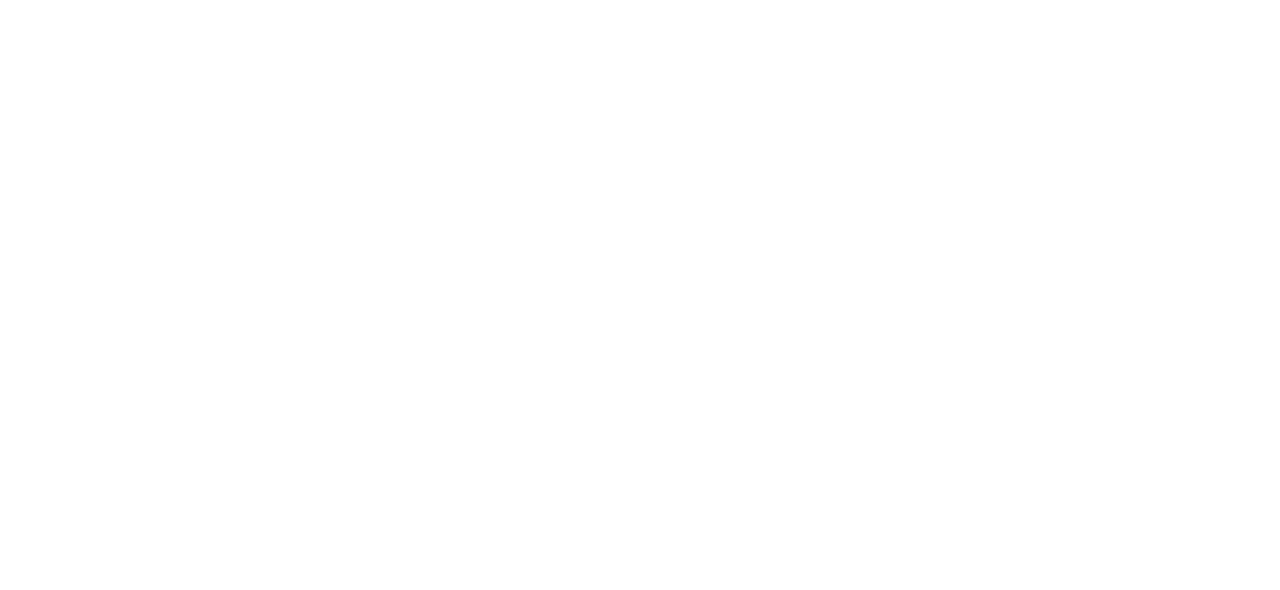
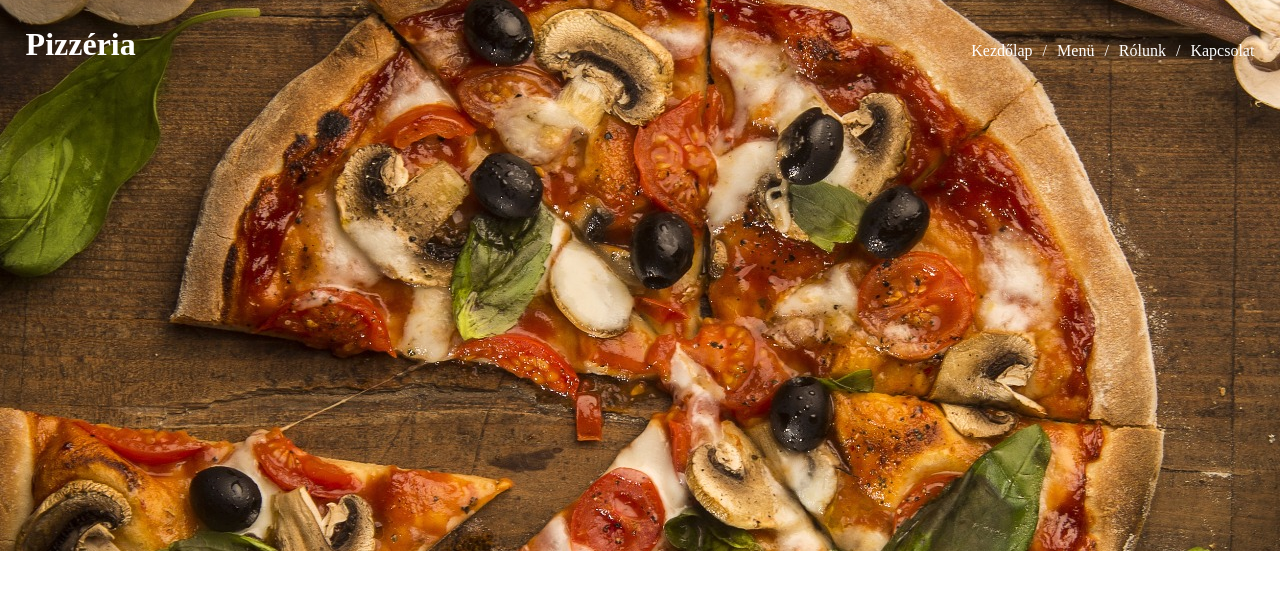
Before and after one commit to adolfaron/pizzeria, a plain HTML site: page fooldal.html in a window 1280 px wide. Drawn offline with Linux system fonts and the light colour scheme.

Commit message:
nav elkezd

```diff
--- a/fooldal.html
+++ b/fooldal.html
@@ -7,6 +7,17 @@
     <title>Pizzéria</title>
 </head>
 <body>
+    <header>
+        <h1>Pizzéria</h1>
+        <nav>
+            <ul>
+                <li>Kezdőlap</li>/
+                <li>Menü</li>/
+                <li>Rólunk</li>/
+                <li>Kapcsolat</li>
+            </ul>
+        </nav>
+    </header>
 
 </body>
 </html>
--- a/style.css
+++ b/style.css
@@ -0,0 +1,26 @@
+html, body{
+    margin: 0;
+    padding: 0;
+}
+header{
+    background-image: url(img/pizzakep.jpg);
+    background-attachment: fixed;
+    background-position: center;
+    background-repeat: no-repeat;
+    height: 500px;
+    color: white;
+    padding: 2%;
+    display: flex;
+    justify-content: space-between
+}
+header h1{
+    margin: 0;
+}
+nav ul li{
+    text-decoration: none;
+    list-style-type: none;
+}
+nav ul{
+    display: flex;
+    gap: 10px;
+}
```
